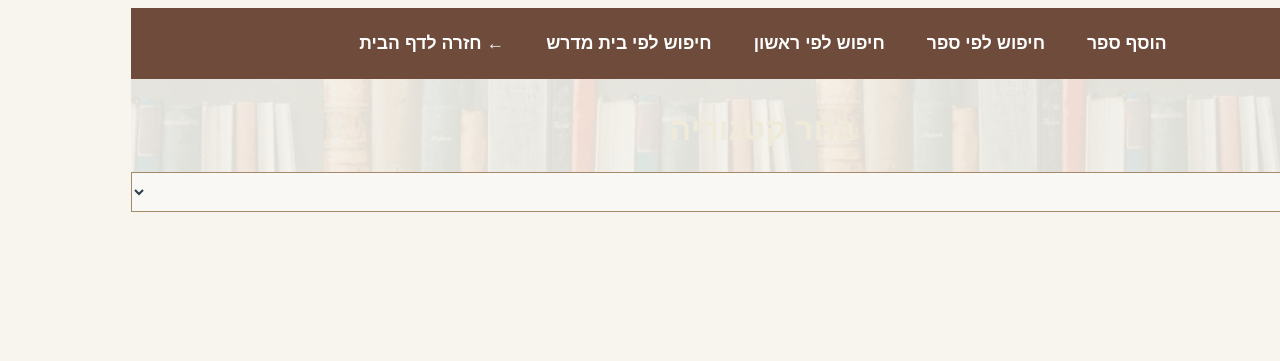
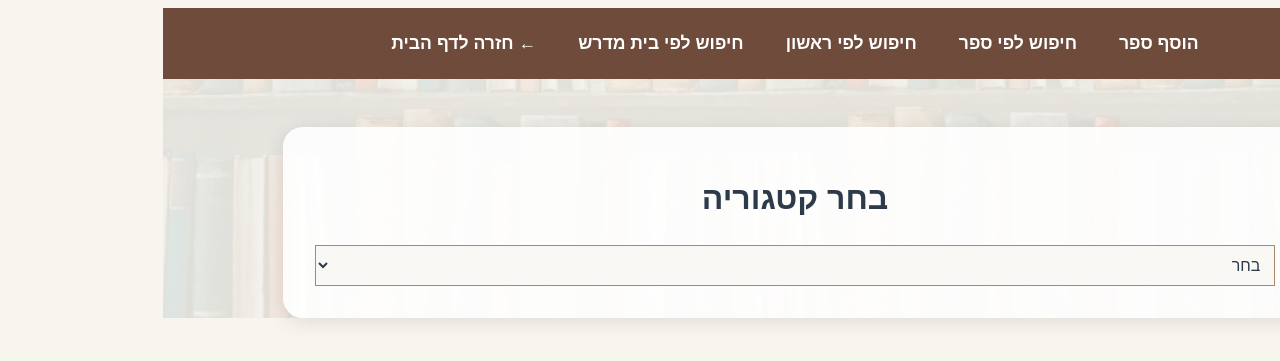
Before and after one commit to ShiraSchw/Rishonim_site, a Flask app: page /app/search_by_book in a window 1280 px wide. Shown: the top 361 px of the page. Run offline with Flask 3, Linux system fonts and the light colour scheme; data that the repository does not hold is empty.

Commit message:
color #EFEAD9 h1 h2

```diff
--- a/static/style.css
+++ b/static/style.css
@@ -84,14 +84,14 @@ body.inner-page > * {
 }
 
 /* כותרות */
-h1 {
+body.home-page h1, h2 {
   text-align: center;
   color: #EFEAD9;
   font-weight: 600;
   margin-bottom: 20px;
 }
 
-h2 {
+body.inner-page h1, h2 {
   text-align: center;
   color: #2D3A4A;
   margin-bottom: 1.5rem;
--- a/templates/add_book.html
+++ b/templates/add_book.html
@@ -6,7 +6,8 @@
   <link rel="stylesheet" href="{{ url_for('static', filename='style.css') }}">
 </head>
 <body class="inner-page">
-{% include "navbar.html" %}
+  {% include "navbar.html" %}
+  <div class="main-content">
 <form method="POST">
   <label>קטגוריה:</label>
   <div id="category-container"></div>
--- a/templates/search_by_beit_midrash_home.html
+++ b/templates/search_by_beit_midrash_home.html
@@ -6,7 +6,8 @@
   <link rel="stylesheet" href="{{ url_for('static', filename='style.css') }}">
 </head>
 <body class="inner-page">
-{% include "navbar.html" %}
+  {% include "navbar.html" %}
+  <div class="main-content">
 <h1>בחר בית מדרש</h1>
 
 <select id="beit-midrash-select">
--- a/templates/search_by_book_home.html
+++ b/templates/search_by_book_home.html
@@ -6,7 +6,8 @@
   <link rel="stylesheet" href="{{ url_for('static', filename='style.css') }}">
 </head>
 <body class="inner-page">
-{% include "navbar.html" %}
+  {% include "navbar.html" %}
+  <div class="main-content">
   <h1>בחר קטגוריה</h1>
 
   <div id="category-container"></div>
--- a/templates/search_by_rishon_home.html
+++ b/templates/search_by_rishon_home.html
@@ -6,7 +6,8 @@
   <link rel="stylesheet" href="{{ url_for('static', filename='style.css') }}">
 </head>
 <body class="inner-page">
-{% include "navbar.html" %}
+  {% include "navbar.html" %}
+  <div class="main-content">
   <h1>בחר ראשון</h1>
 
   <select id="rishon-select">
```
